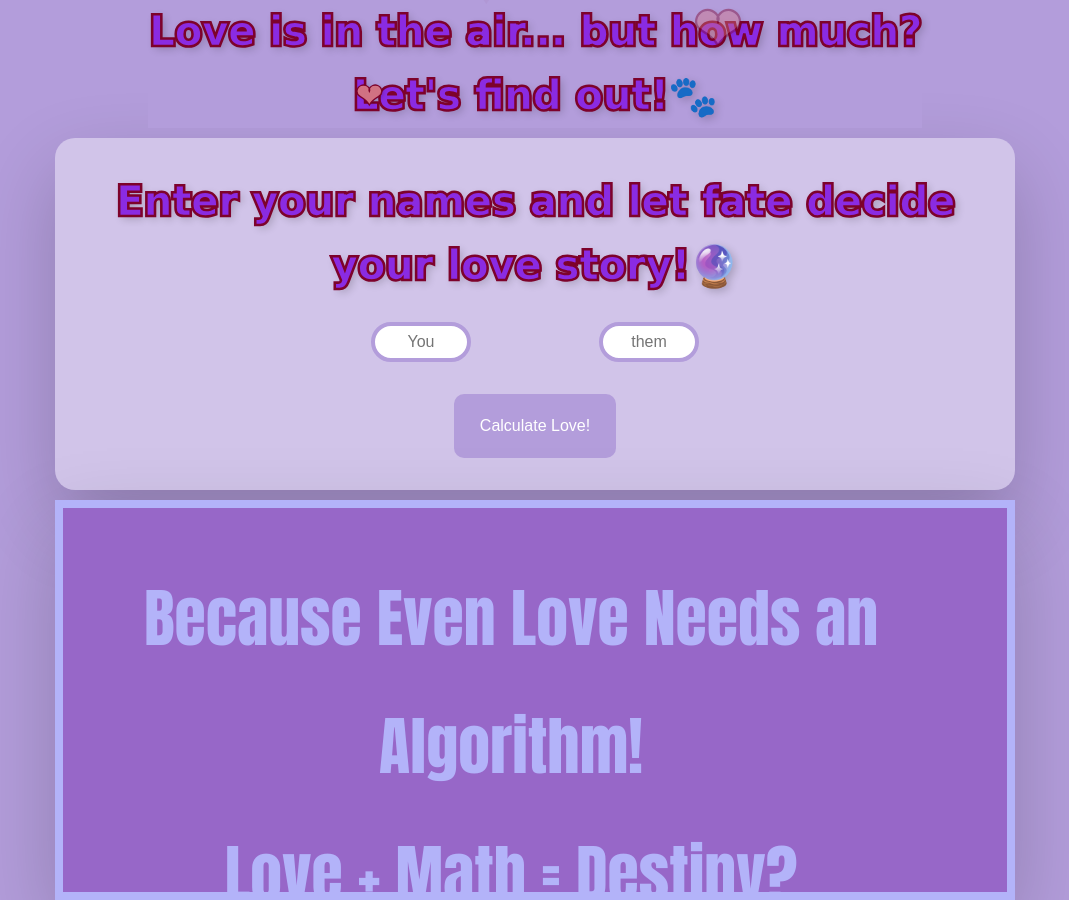
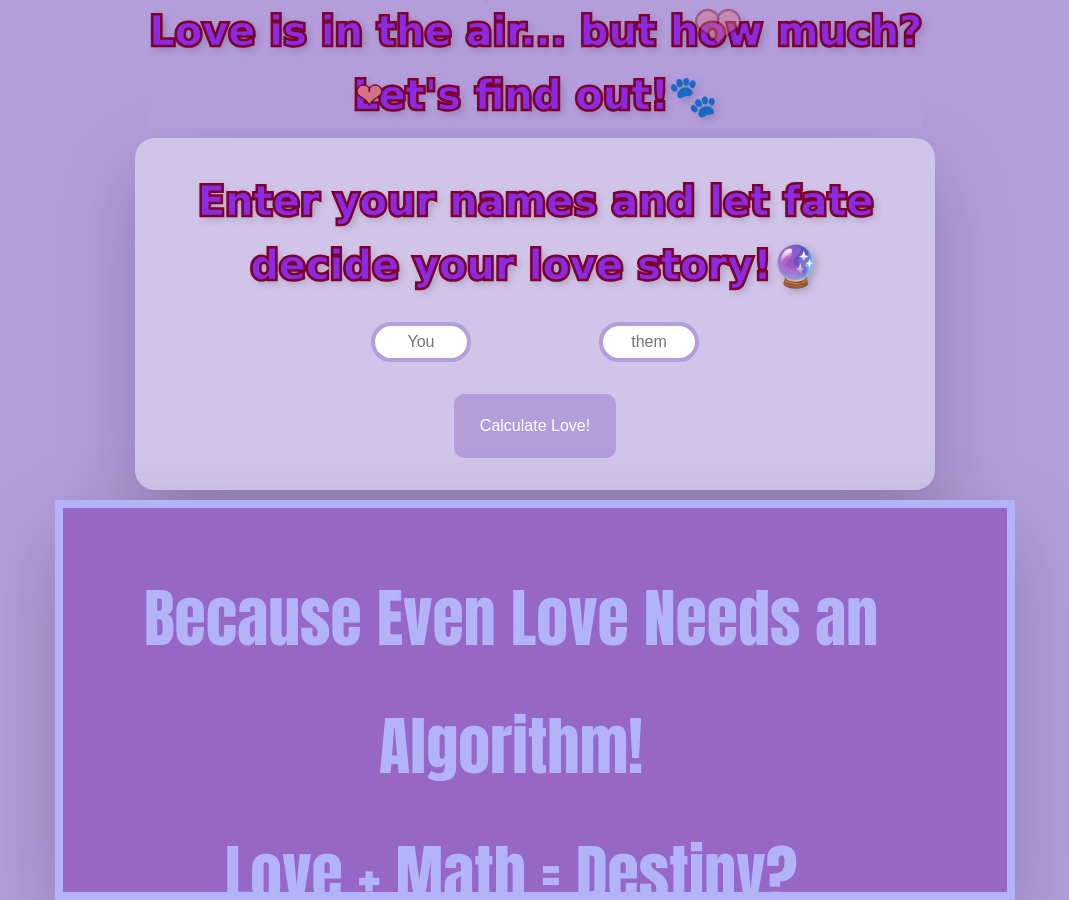
Before and after one commit to diya-turamandi/Compatible, a Flask app: page /lovemeter in a window 1280 px wide. Shown: the whole page, without its empty margins (105-1174 px from the left). Run offline with Flask 3, Linux system fonts and the light colour scheme.

Commit message:
Minor changes

```diff
--- a/static/css/style.css
+++ b/static/css/style.css
@@ -124,6 +124,7 @@ body {
 }
 .container {
     display: flex;
+    max-width: 100vh;
     flex-direction: column;
     background: #d1c4e9;
     width: 75vw;
```
